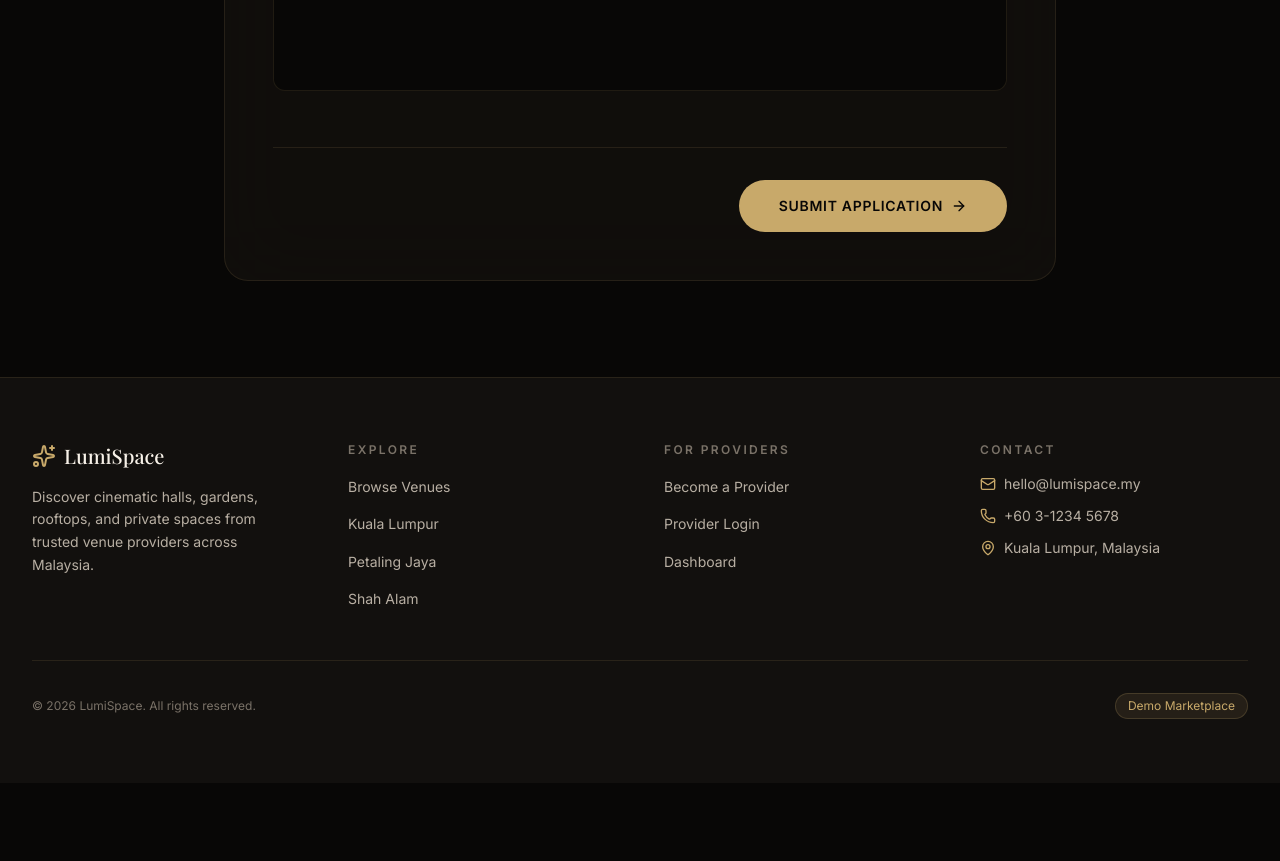
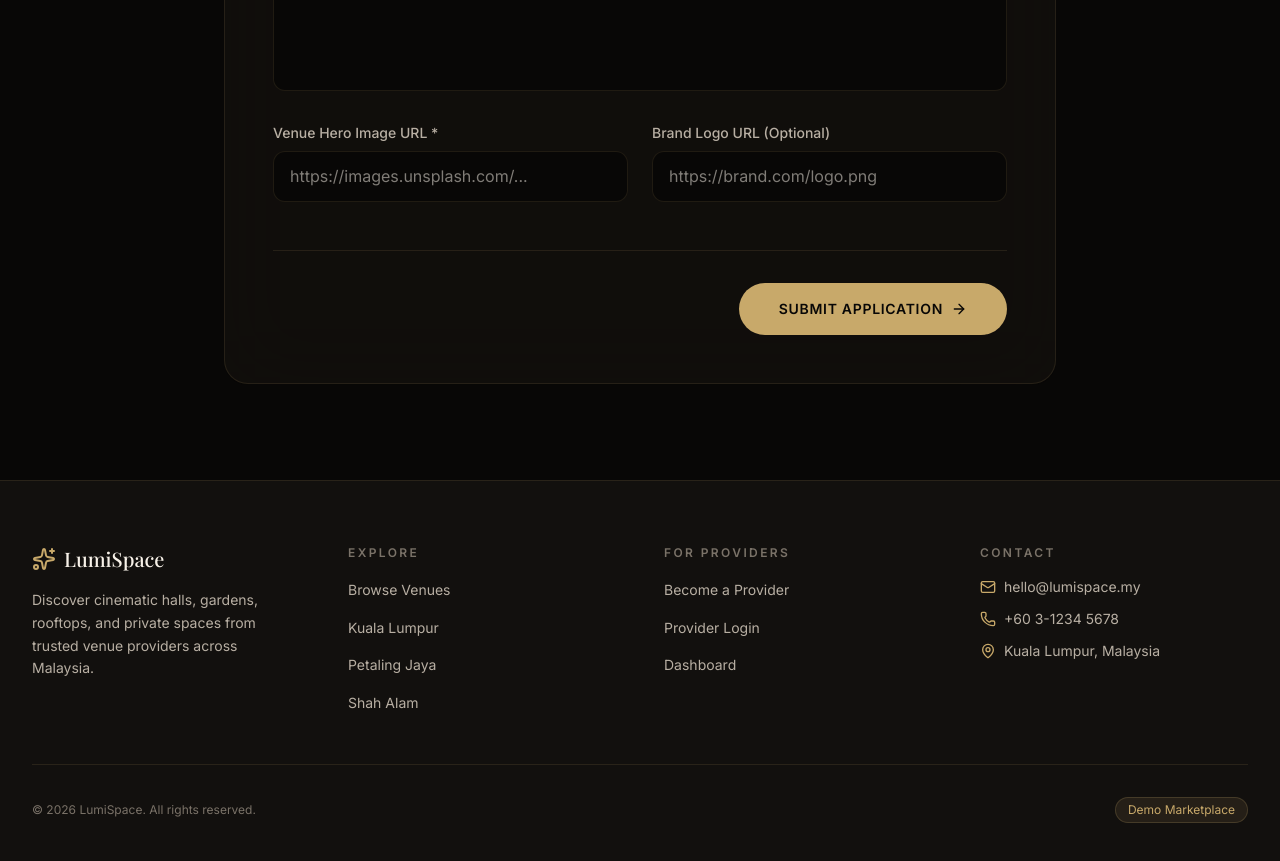
Before and after one commit to MuhdAqmarr/LumiSpace, a Next.js app: page /become-a-provider in a window 1280 px wide. Shown: the part 1780-2641 px from the top of the page. Before the commit the page ends 2563 px from the top, so only its background shows below. Built offline with nearby package versions, Linux system fonts and the light colour scheme; a web font is replaced by a local one.

Commit message:
feat: add Hero Image and Logo fields to provider registration form

```diff
--- a/src/app/become-a-provider/page.tsx
+++ b/src/app/become-a-provider/page.tsx
@@ -9,7 +9,9 @@ import CinematicNavbar from "@/components/layout/CinematicNavbar";
 import Footer from "@/components/layout/Footer";
 import { createProvider } from "@/lib/services/provider-service";
 import { createVenue } from "@/lib/services/venue-service";
+import { registerUser } from "@/lib/services/auth-service";
 import CustomSelect from "@/components/ui/CustomSelect";
+
 import CustomNumberInput from "@/components/ui/CustomNumberInput";
 import { providerRegistrationSchema, ProviderRegistrationFormValues } from "@/lib/schemas/provider-schema";
 
@@ -377,8 +379,31 @@ export default function BecomeProviderPage() {
                     />
                     {errors.firstVenueDescription && <p className="mt-1 text-xs text-danger">{errors.firstVenueDescription.message}</p>}
                   </div>
+
+                  <div className="md:col-span-2 grid grid-cols-1 md:grid-cols-2 gap-6">
+                    <div>
+                      <label className="block text-sm font-medium text-text-secondary mb-2">Venue Hero Image URL *</label>
+                      <input
+                        type="url"
+                        {...register("heroImageUrl")}
+                        placeholder="https://images.unsplash.com/..."
+                        className={`w-full bg-bg border ${errors.heroImageUrl ? 'border-danger' : 'border-border'} rounded-xl px-4 py-3 text-text-primary outline-none focus:border-gold transition-colors`}
+                      />
+                      {errors.heroImageUrl && <p className="mt-1 text-xs text-danger">{errors.heroImageUrl.message}</p>}
+                    </div>
+                    <div>
+                      <label className="block text-sm font-medium text-text-secondary mb-2">Brand Logo URL (Optional)</label>
+                      <input
+                        type="url"
+                        {...register("logoUrl")}
+                        placeholder="https://brand.com/logo.png"
+                        className={`w-full bg-bg border ${errors.logoUrl ? 'border-danger' : 'border-border'} rounded-xl px-4 py-3 text-text-primary outline-none focus:border-gold transition-colors`}
+                      />
+                    </div>
+                  </div>
                 </div>
               </div>
+
 
               <div className="pt-8 border-t border-border flex justify-end">
                 <button
```
